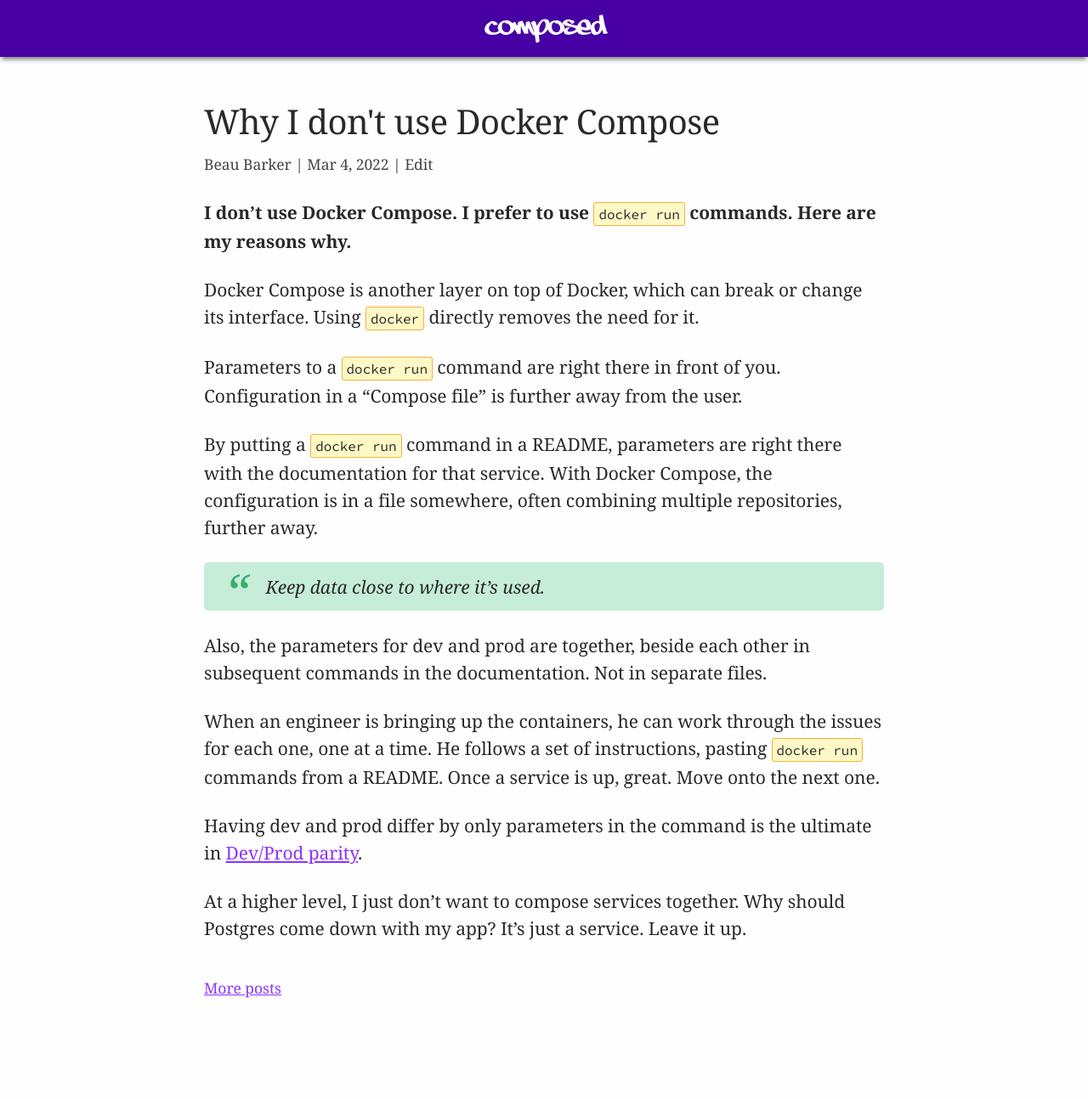
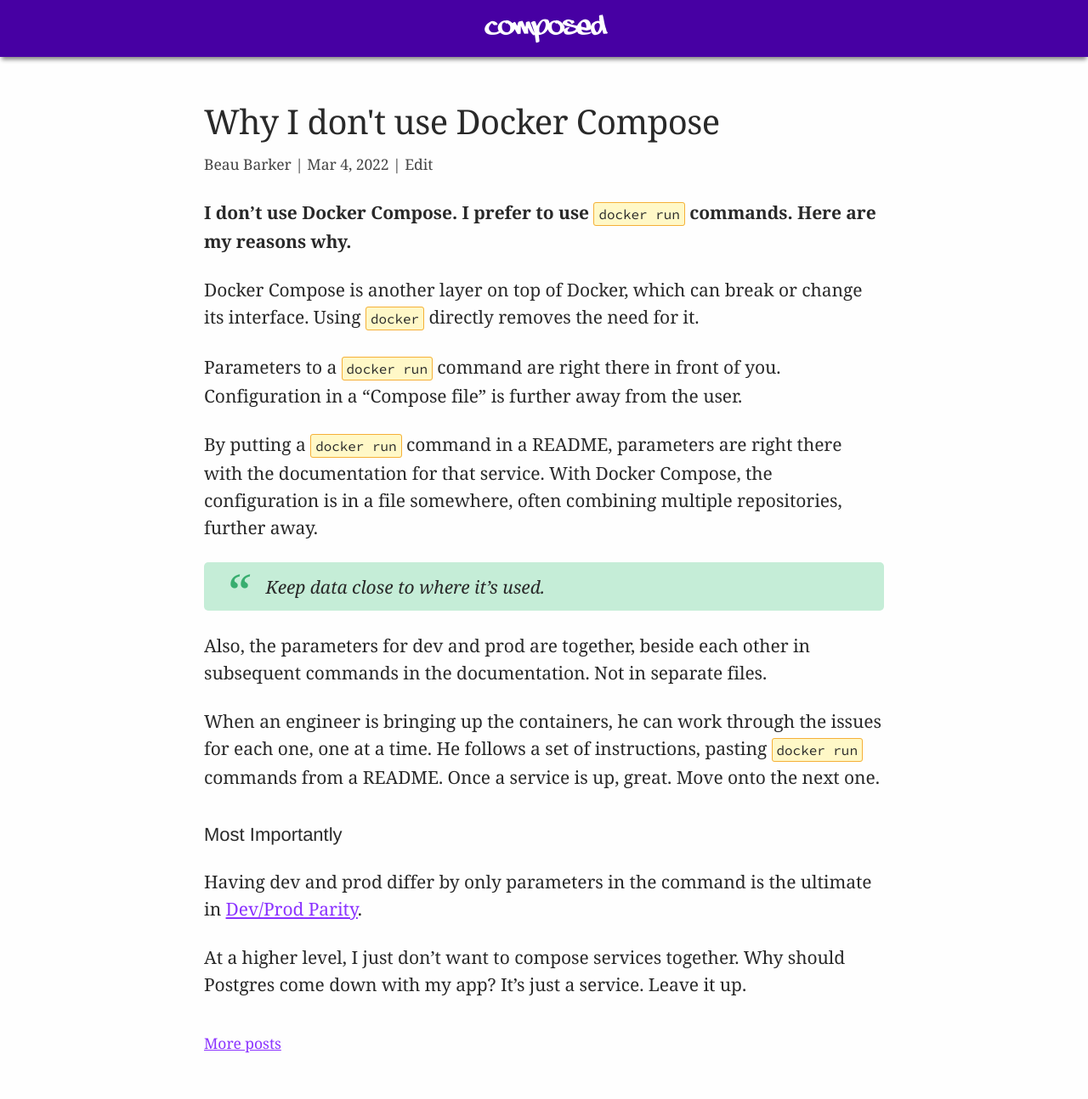
Before and after one commit to explodinglabs/explodinglabs.github.io, a Jekyll site: the page built from docs/_posts/2022-03-04-docker-compose.markdown, in a window 1280 px wide. Shown: the whole page at 85% size. Built offline with Jekyll 4.4.1, drawn with Linux system fonts in a browser that asks for light colours; before the commit the page ends 1229 px from its top, so only the background shows below that.

Commit message:
Update 2022-03-04-docker-compose.markdown

```diff
--- a/docs/_posts/2022-03-04-docker-compose.markdown
+++ b/docs/_posts/2022-03-04-docker-compose.markdown
@@ -26,8 +26,10 @@
 instructions, pasting `docker run` commands from a README. Once a service is
 up, great. Move onto the next one.
 
+## Most Importantly
+
 Having dev and prod differ by only parameters in the command is the ultimate in
-[Dev/Prod parity](https://12factor.net/dev-prod-parity).
+[Dev/Prod Parity](https://12factor.net/dev-prod-parity).
 
 At a higher level, I just don’t want to compose services together. Why should
 Postgres come down with my app? It's just a service. Leave it up.
```
